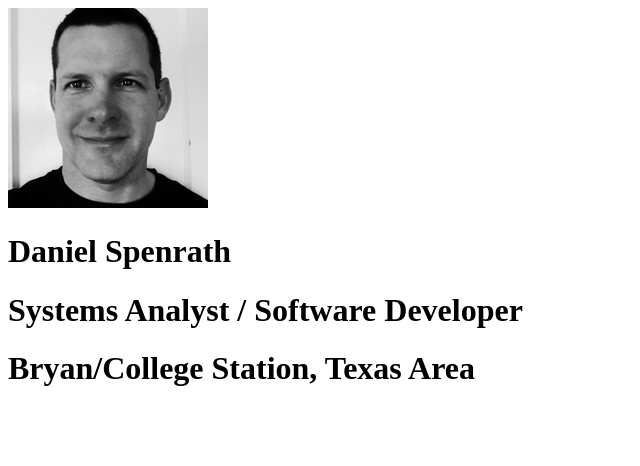
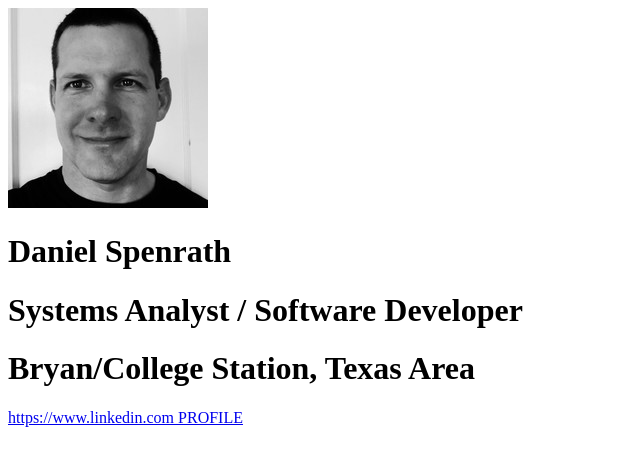
Before and after one commit to dspenrath/dspenrath.github.io, a plain HTML site: page index.html in a window 1280 px wide. Shown: the whole page, without its empty margins (0-640 px from the left). Drawn offline with Linux system fonts and the light colour scheme.

Commit message:
Update index.html

```diff
--- a/index.html
+++ b/index.html
@@ -8,6 +8,7 @@
         <h1>Daniel Spenrath</h1>
         <h1>Systems Analyst / Software Developer</h1>
         <h1>Bryan/College Station, Texas Area</h1>
+        <a href="https://www.linkedin.com/in/maroon-marketing-texas/">https://www.linkedin.com PROFILE</a>
 
     </body>
 </html>
```
